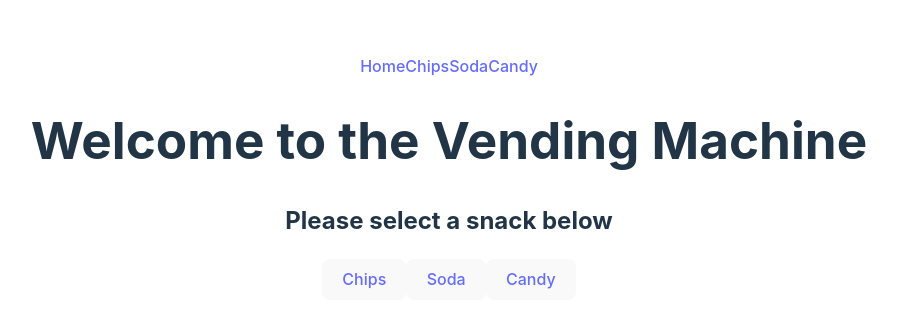
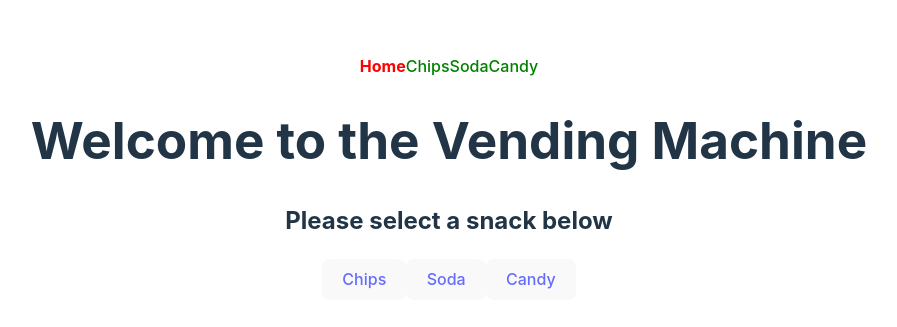
Before and after one commit to franklinkong981/Vending-Machine-App, a React (Vite) app in the folder vending-machine/: page / in a window 1280 px wide. Shown: the part 223-550 px from the top of the page, without its empty margins (191-1088 px from the left). Built offline with nearby package versions, Linux system fonts and the light colour scheme.

Commit message:
Styled active, pending, and inactive navlinks

```diff
--- /dev/null
+++ b/vending-machine/src/NavBar.css
@@ -0,0 +1,12 @@
+a.active {
+  color: red;
+  font-weight: bold;
+}
+
+a.pending {
+  color: blue;
+}
+
+a.inactive{
+  color: green;
+}
--- a/vending-machine/src/NavBar.jsx
+++ b/vending-machine/src/NavBar.jsx
@@ -1,33 +1,35 @@
 import React from "react";
 import {NavLink} from "react-router-dom";
+
+import "./NavBar.css";
 
 const NavBar = () => {
   return (
     <nav className="NavBar">
       <NavLink to="/"
         className={({ isActive, isPending }) =>
-          isPending ? "pending" : isActive ? "active" : ""
+          isPending ? "pending" : isActive ? "active" : "inactive"
         }
       >
         Home
       </NavLink>
       <NavLink to="/chips"
         className={({ isActive, isPending }) =>
-          isPending ? "pending" : isActive ? "active" : ""
+          isPending ? "pending" : isActive ? "active" : "inactive"
         }
       >
         Chips
       </NavLink>
       <NavLink to="/soda"
         className={({ isActive, isPending }) =>
-          isPending ? "pending" : isActive ? "active" : ""
+          isPending ? "pending" : isActive ? "active" : "inactive"
         }
       >
         Soda
       </NavLink>
       <NavLink to="/candy"
         className={({ isActive, isPending }) =>
-          isPending ? "pending" : isActive ? "active" : ""
+          isPending ? "pending" : isActive ? "active" : "inactive"
         }
       >
         Candy
```
